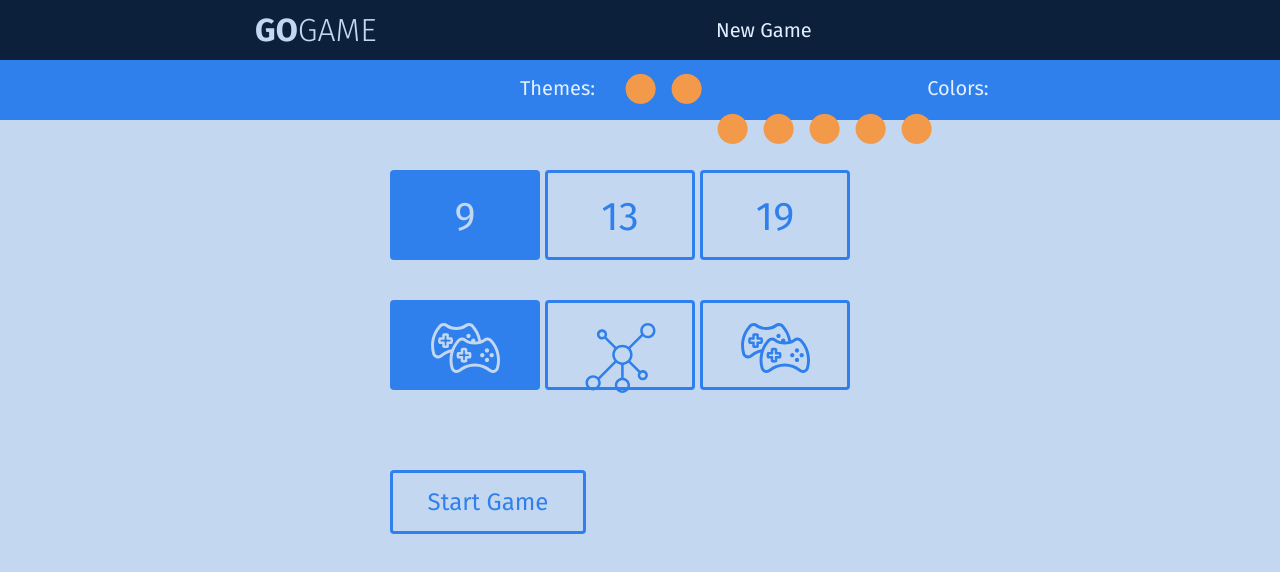
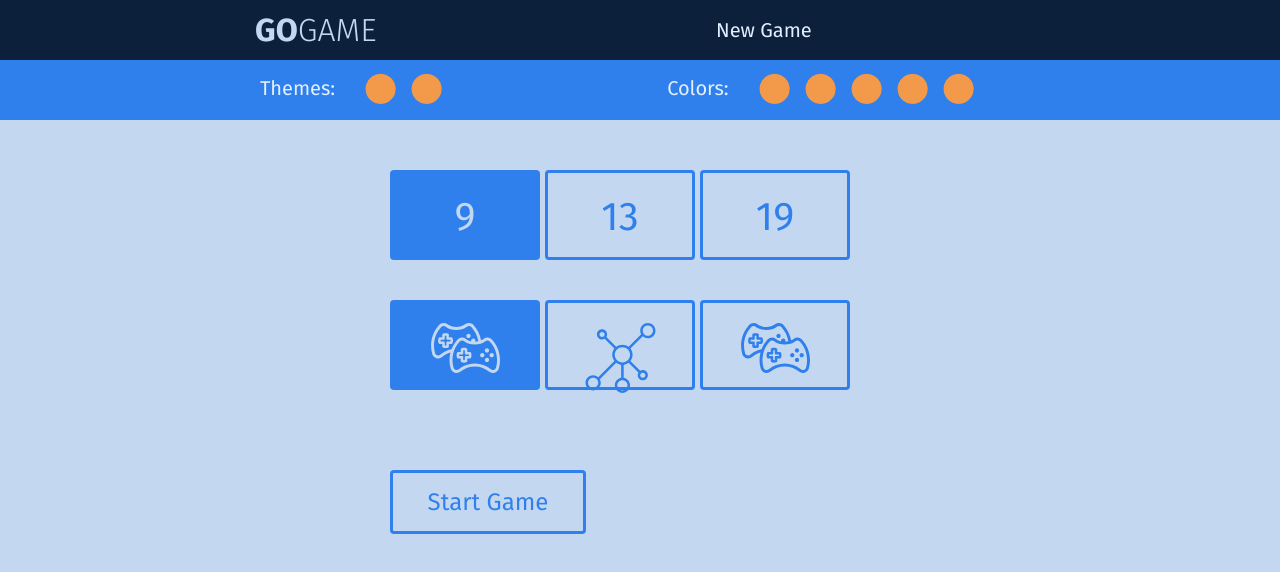
Before and after one commit to Seng299GoTeam/server, a website: page public/index.html in a window 1280 px wide. Drawn offline with Linux system fonts and the light colour scheme.

Commit message:
accidentally fucked up the styling, changed it back

```diff
--- a/public/style.css
+++ b/public/style.css
@@ -199,7 +199,7 @@ h1{
     float: left;
     color: #E3EFFF;
     font-size: 20px;
-    padding-left: 265px;
+    padding-left: 5px;
     margin-right: 30px;
     padding-top: 16px;
 }
```
